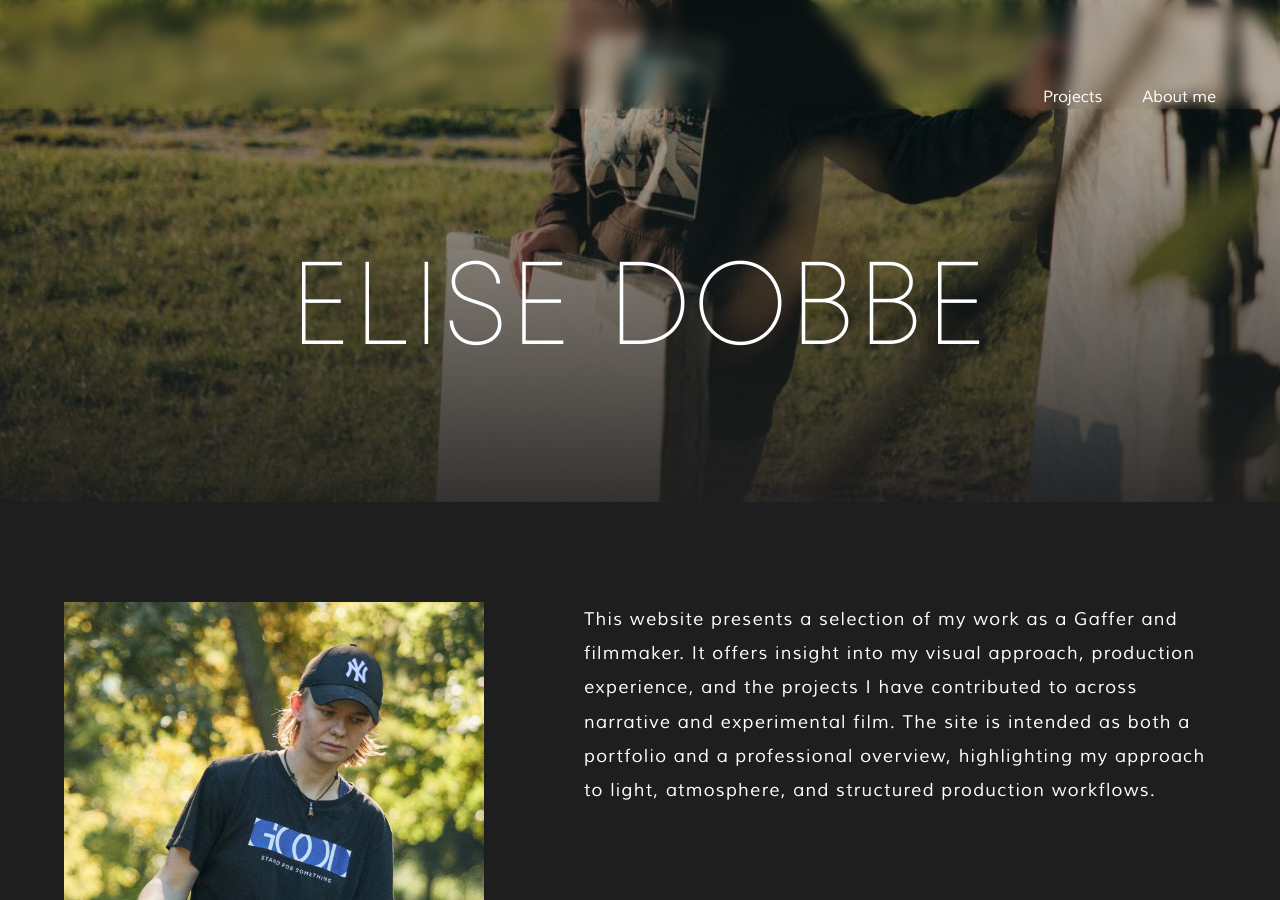
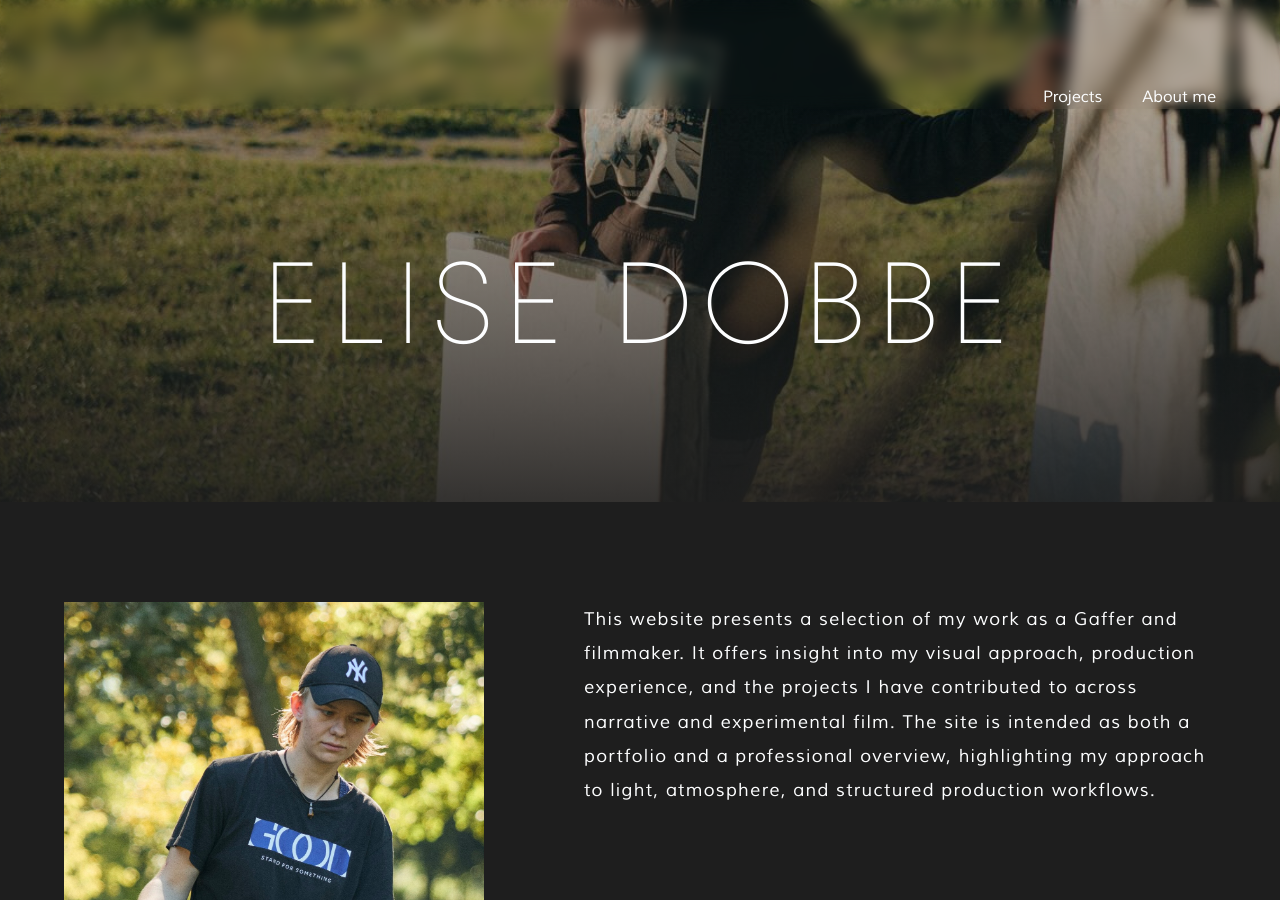
Before and after one commit to elisedobbe/portfolio, an MkDocs documentation site: the page built from docs/index.md, in a window 1280 px wide and 900 px high, scrolled down 406 px. Built offline with MkDocs 1.6.1 and Material for MkDocs 9.7.7, drawn with Linux system fonts in a browser that asks for light colours.

Commit message:
Update extra.css

```diff
--- a/docs/assets/styles/extra.css
+++ b/docs/assets/styles/extra.css
@@ -743,9 +743,3 @@
     gap: 40px;
   }
 }
-
-.home-hero__name {
-  font-family: "TTM" !important;
-  letter-spacing: 2px !important;
-  transform: scale(1.02);
-}
```
